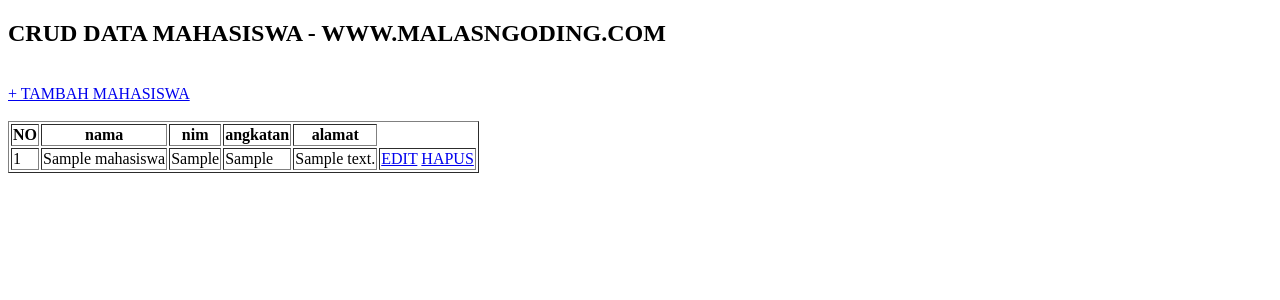
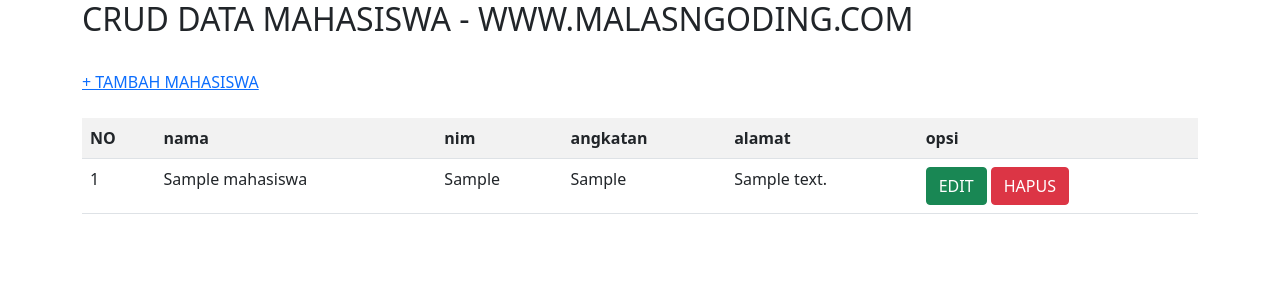
Before and after one commit to NayaRPL/belajar01, a PHP site: page / in a window 1280 px wide. Shown: the top 300 px of the page. Run offline with PHP 8.4, Linux system fonts and the light colour scheme; tables that the repository leaves empty or names only in its code hold one stand-in row (values such as "Sample post").

Commit message:
Mengubah file index.php

```diff
--- a/index.php
+++ b/index.php
@@ -1,28 +1,52 @@
 <!DOCTYPE html>
 <html>
+
 <head>
 	<title>CRUD PHP dan MySQLi - WWW.MALASNGODING.COM</title>
 </head>
+
 <body>
 
+
+</body>
+
+</html>
+
+<!doctype html>
+<html lang="en">
+
+<head>
+	<!-- Required meta tags -->
+	<meta charset="utf-8">
+	<meta name="viewport" content="width=device-width, initial-scale=1">
+
+	<!-- Bootstrap CSS -->
+	<link href="https://cdn.jsdelivr.net/npm/bootstrap@5.0.2/dist/css/bootstrap.min.css" rel="stylesheet" integrity="sha384-EVSTQN3/azprG1Anm3QDgpJLIm9Nao0Yz1ztcQTwFspd3yD65VohhpuuCOmLASjC" crossorigin="anonymous">
+
+	<title>Hello, world!</title>
+</head>
+
+<body>
+	<div class="container">
 		<h2>CRUD DATA MAHASISWA - WWW.MALASNGODING.COM</h2>
-	<br/>
+		<br />
 		<a href="tambahdata.php">+ TAMBAH MAHASISWA</a>
-	<br/>
-	<br/>
-	<table border="1">
+		<br />
+		<br />
+		<table class="table table-striped table-hover">
 			<tr>
 				<th>NO</th>
 				<th>nama</th>
 				<th>nim</th>
 				<th>angkatan</th>
 				<th>alamat</th>
+				<th>opsi</th>
 			</tr>
 			<?php
 			include 'config.php';
 			$no = 1;
-		$data = mysqli_query($koneksi,"select * from mahasiswa");
-		while($d = mysqli_fetch_array($data)){
+			$data = mysqli_query($koneksi, "select * from mahasiswa");
+			while ($d = mysqli_fetch_array($data)) {
 			?>
 				<tr>
 					<td><?php echo $no++; ?></td>
@@ -31,13 +55,27 @@
 					<td><?php echo $d['angkatan']; ?></td>
 					<td><?php echo $d['alamat']; ?></td>
 					<td>
-					<a href="edit.php?id=<?php echo $d['id']; ?>">EDIT</a>
-					<a href="hapus.php?id=<?php echo $d['id']; ?>">HAPUS</a>
+						<a class="btn btn-success" href="edit.php?id=<?php echo $d['id']; ?>">EDIT</a>
+						<a class="btn btn-danger"  href="hapus.php?id=<?php echo $d['id']; ?>">HAPUS</a>
 					</td>
 				</tr>
 			<?php
 			}
 			?>
 		</table>
+
+
+	</div>
+
+
+	<!-- Option 1: Bootstrap Bundle with Popper -->
+	<script src="https://cdn.jsdelivr.net/npm/bootstrap@5.0.2/dist/js/bootstrap.bundle.min.js" integrity="sha384-MrcW6ZMFYlzcLA8Nl+NtUVF0sA7MsXsP1UyJoMp4YLEuNSfAP+JcXn/tWtIaxVXM" crossorigin="anonymous"></script>
+
+	<!-- Option 2: Separate Popper and Bootstrap JS -->
+	<!--
+    <script src="https://cdn.jsdelivr.net/npm/@popperjs/core@2.9.2/dist/umd/popper.min.js" integrity="sha384-IQsoLXl5PILFhosVNubq5LC7Qb9DXgDA9i+tQ8Zj3iwWAwPtgFTxbJ8NT4GN1R8p" crossorigin="anonymous"></script>
+    <script src="https://cdn.jsdelivr.net/npm/bootstrap@5.0.2/dist/js/bootstrap.min.js" integrity="sha384-cVKIPhGWiC2Al4u+LWgxfKTRIcfu0JTxR+EQDz/bgldoEyl4H0zUF0QKbrJ0EcQF" crossorigin="anonymous"></script>
+    -->
 </body>
+
 </html>
```
Lines whose indentation alone changed are shown as unchanged.
